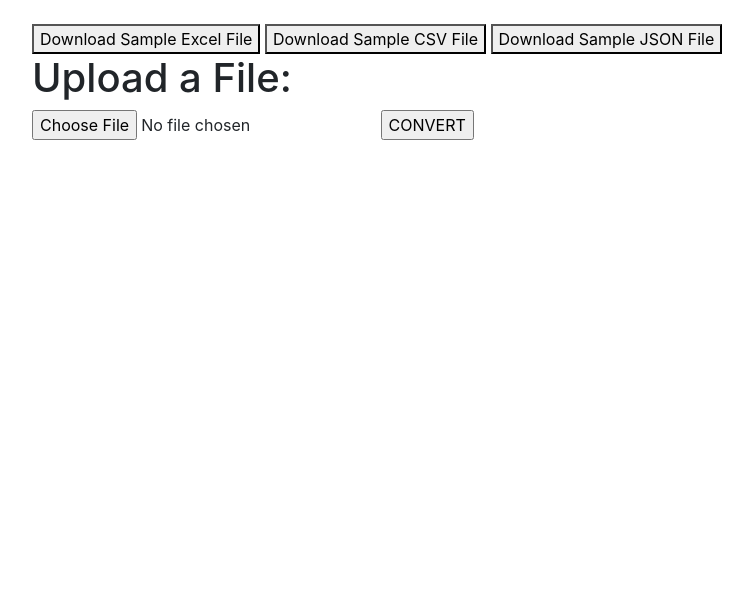
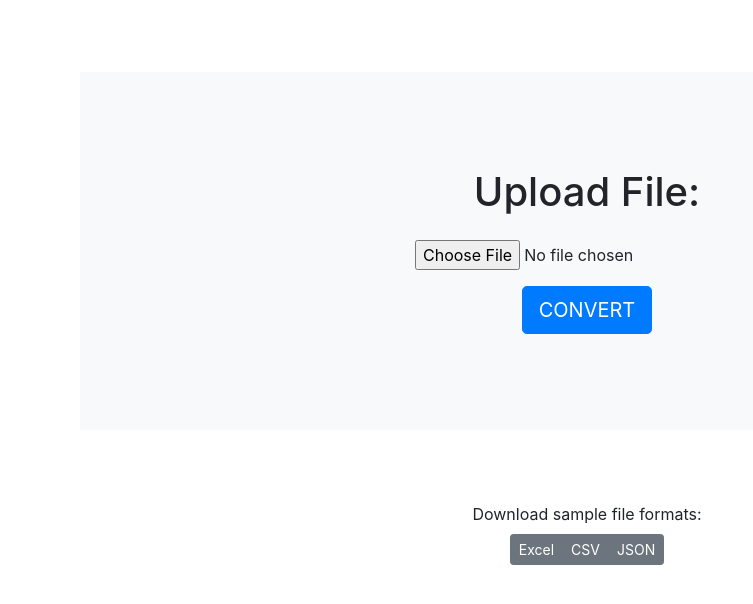
Before and after one commit to TBeetle/Room-Maker, a Django app: page /import/ in a window 1280 px wide. Shown: the part 56-660 px from the top of the page, without its empty margins (53-806 px from the left). Run offline with Django 4.2, Linux system fonts and the light colour scheme; a user stored in the database is signed in; some libraries are stand-ins or nearby versions.

Commit message:
Added styling to Upload page.

```diff
--- a/layoutGenerator/templates/base.html
+++ b/layoutGenerator/templates/base.html
@@ -16,8 +16,8 @@
     <nav class="navbar navbar-expand-lg navbar-dark bg-primary">
         <div class="container">
             <!-- Logo -->
-            <a class="navbar-brand" href="#">
-                <img src="#" alt="ASSET Logo" width="30" height="30" class="d-inline-block align-top">
+            <a class="navbar-brand">
+                <img src="assetlogo.png" alt="ASSET Logo" width="30" height="30" class="d-inline-block align-top">
             </a>
 
             <!-- Links -->
@@ -45,9 +45,9 @@
 
     <!-- Main Content -->
     <div class="container mt-4">
-        <div class="content">
             {% block content %} {% endblock %}
-        </div>
+    </div>
+
     </div>
     <script src="https://code.jquery.com/jquery-3.5.1.slim.min.js"></script>
     <script src="https://cdn.jsdelivr.net/npm/@popperjs/core@2.5.3/dist/umd/popper.min.js"></script>
--- a/layoutGenerator/templates/import.html
+++ b/layoutGenerator/templates/import.html
@@ -4,23 +4,35 @@
 
 {% block content %}
 
-    <div class="samples">
-        <a href="{% url 'download-sample-excel' %}" download>
-            <button>Download Sample Excel File</button>
-        </a>
-        <button>Download Sample CSV File</button>
-        <button>Download Sample JSON File</button>
+<header class="py-5">
+    <div class="container px-lg-5">
+        <div class="p-4 p-lg-5 bg-light rounded-3 text-center">
+            <div class="m-4 m-lg-5">
+                <h1 class="display-5 fw-bold">Upload File:</h1>
+                <form method="post" enctype="multipart/form-data">
+                    {% csrf_token %}
+                    <div class="mb-3 mt-4 text-center">
+                        <input type="file" name="uploaded_file">
+                    </div>
+                    <input type="submit" class="btn btn-primary btn-lg upload-file-btn" value="CONVERT">
+                </form>
+            </div>
+        </div>
     </div>
+</header>
 
-    <h1>Upload a File:</h1>
-    <form method="post" enctype="multipart/form-data">
-        {% csrf_token %}
-        <input type="file" name="uploaded_file">
-        <input type="submit" value="CONVERT">
-    </form>
 
-    {% if file_name %}
-        <p>Uploaded file: {{ file_name }}</p>
-    {% endif %}
+<section class=" py-4">
+    <div class="container px-lg-5">
+        <div class="download-sample-files text-center">
+            <p class="mb-2">Download sample file formats:</p>
+            <div class="btn-group">
+                <button type="button" class="btn btn-sm btn-secondary" a href="{% url 'download-sample-excel' %}">Excel</button>
+                <button type="button" class="btn btn-sm btn-secondary" a href="#">CSV</button>
+                <button type="button" class="btn btn-sm btn-secondary" a href="#">JSON</button>
+            </div>
+        </div>
+    </div>
+</section>
 
 {% endblock %}
```
Also changed, not shown: layoutGenerator/uploads/assetlogo.png (added).
